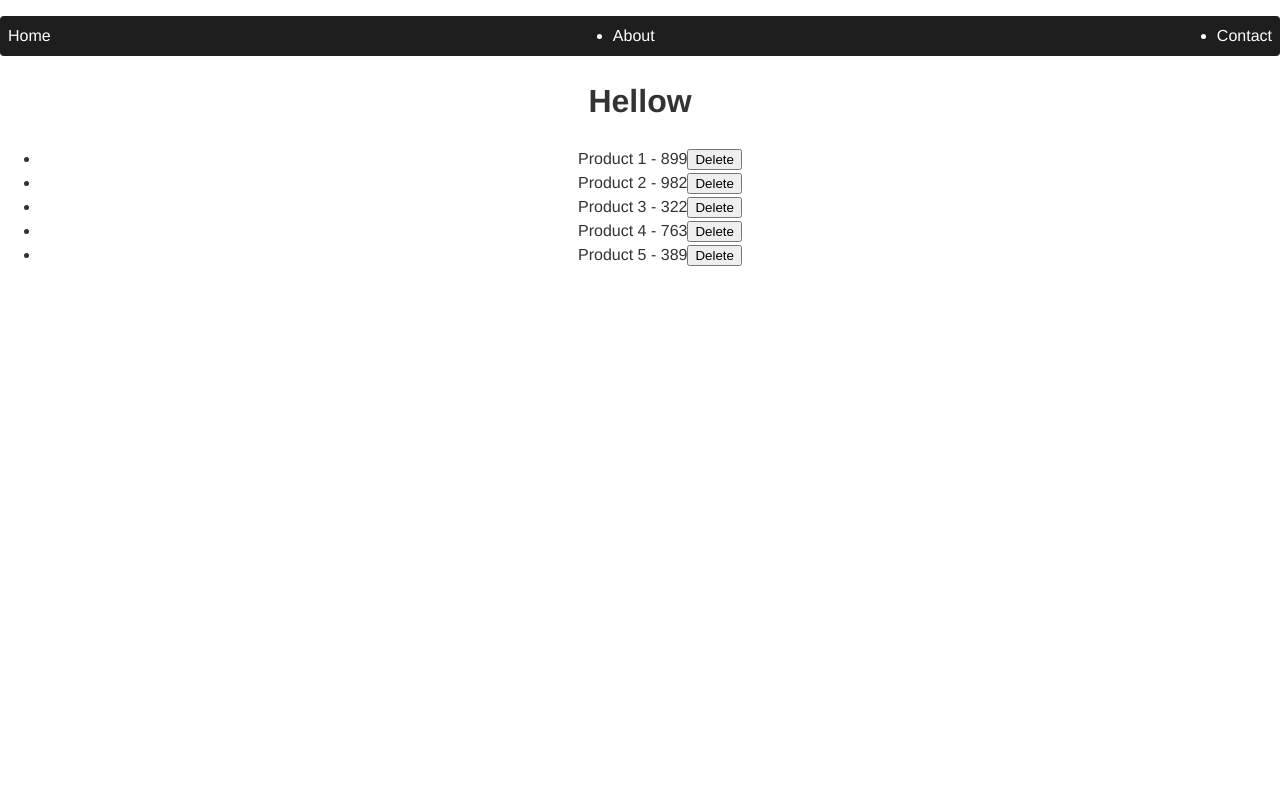
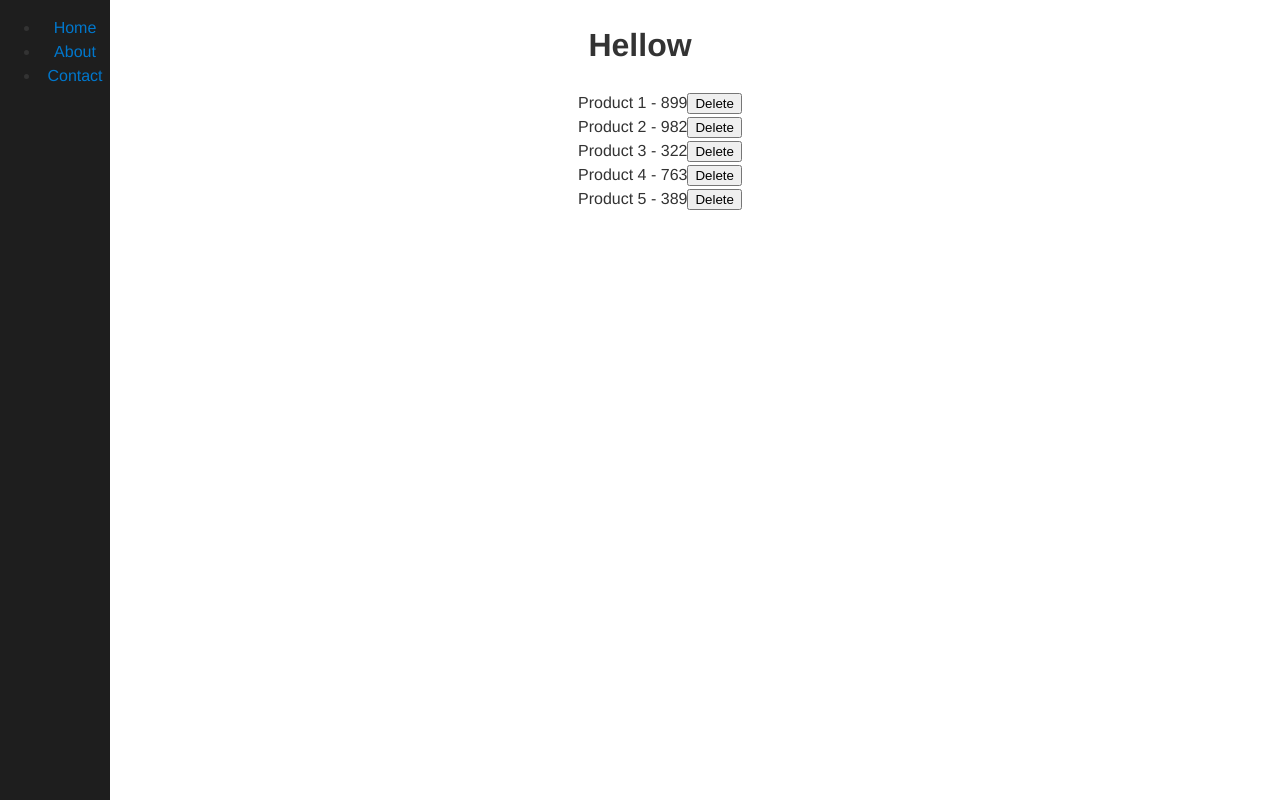
Before and after one commit to vasylDzherdzh/test-site, a React (Create React App) app: page / in a window 1280 px wide. Built offline with nearby package versions, Linux system fonts and the light colour scheme.

Commit message:
часткова замна стилю

```diff
--- a/src/components/Menu.scss
+++ b/src/components/Menu.scss
@@ -1,34 +1,30 @@
 nav {
-    ul {
-      display: flex;
-      justify-content: space-between;
-      align-items: right;
-      background-color: #1e1e1e;
+    background-color: #1e1e1e;
+    position: fixed;
+    left: 0;
+    top: 0;
+    bottom: 0;
+    width: 110px;
+  }
+
+  .menu {
+    list-style-type: none;
+    padding: 0;
+    margin: 0;
+
+    .menu-item {
+      padding: 1rem;
       color: #fff;
-      padding: 0.5rem;
-      border-radius: 0.25rem;
+      transition: background-color 0.2s ease-in-out;
 
-      li {
-        margin: 0 0.5rem;
+      &:hover,
+      &.active {
+        background-color: #f6ad55;
+      }
 
-        &:first-child {
-          margin-left: 0;
-        }
-
-        &:last-child {
-          margin-right: 0;
-        }
-
-        a {
-          text-decoration: none;
-          color: #fff;
-          font-weight: 500;
-          transition: color 0.2s ease-in-out;
-
-          &:hover {
-            color: #f6ad55;
-          }
-        }
+      a {
+        color: #fff;
+        text-decoration: none;
       }
     }
   }
```
